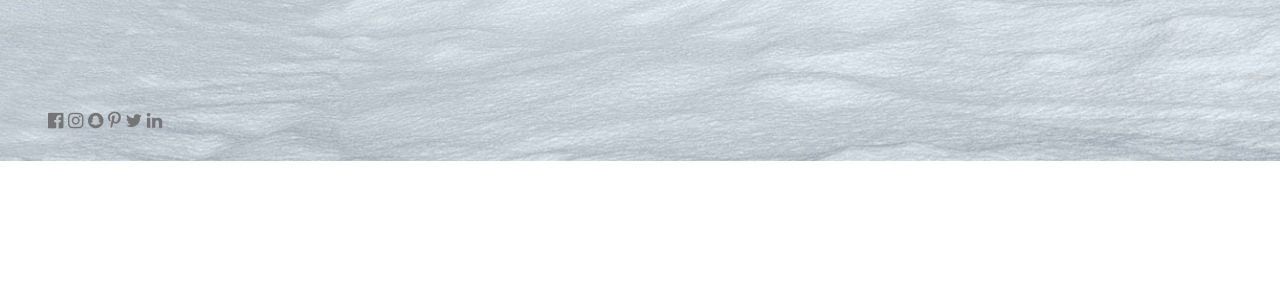
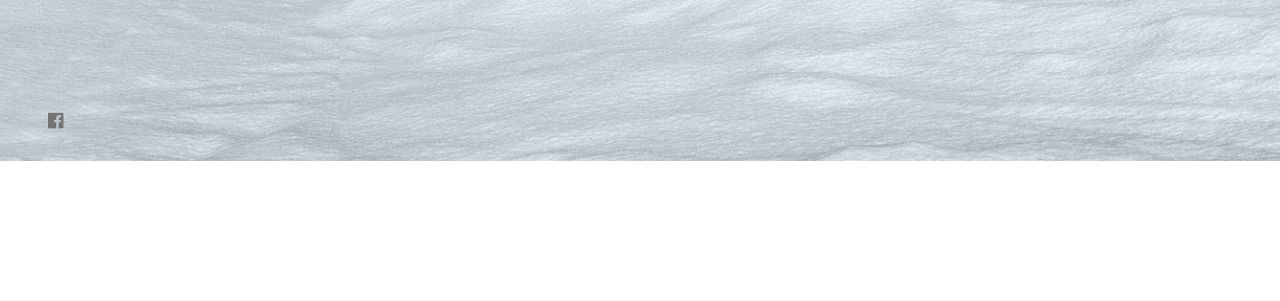
Before and after one commit to samueldesga/nsweb, a PHP site: page / in a window 1280 px wide. Shown: the part 639-940 px from the top of the page. Run offline with PHP 8.4, Linux system fonts and the light colour scheme; some libraries are stand-ins or nearby versions.

Commit message:
asti de reseau social decalisser

```diff
--- a/index.php
+++ b/index.php
@@ -68,11 +68,6 @@ body, html {
   </div>
   <div class="w3-display-bottomleft w3-text-grey w3-large" style="padding:24px 48px">
     <i class="fa fa-facebook-official w3-hover-opacity"></i>
-    <i class="fa fa-instagram w3-hover-opacity"></i>
-    <i class="fa fa-snapchat w3-hover-opacity"></i>
-    <i class="fa fa-pinterest-p w3-hover-opacity"></i>
-    <i class="fa fa-twitter w3-hover-opacity"></i>
-    <i class="fa fa-linkedin w3-hover-opacity"></i>
   </div>
 </header>
 
@@ -331,13 +326,7 @@ body, html {
   <a href="#home" class="w3-button w3-light-grey"><i class="fa fa-arrow-up w3-margin-right"></i>Haut de page</a>
   <div class="w3-xlarge w3-section">
     <i class="fa fa-facebook-official w3-hover-opacity"></i>
-    <i class="fa fa-instagram w3-hover-opacity"></i>
-    <i class="fa fa-snapchat w3-hover-opacity"></i>
-    <i class="fa fa-pinterest-p w3-hover-opacity"></i>
-    <i class="fa fa-twitter w3-hover-opacity"></i>
-    <i class="fa fa-linkedin w3-hover-opacity"></i>
   </div>
-  <p>Powered by <a href="https://www.w3schools.com/w3css/default.asp" title="W3.CSS" target="_blank" class="w3-hover-text-green">w3.css</a></p>
 </footer>
 
 <!-- Add Google Maps -->
```
